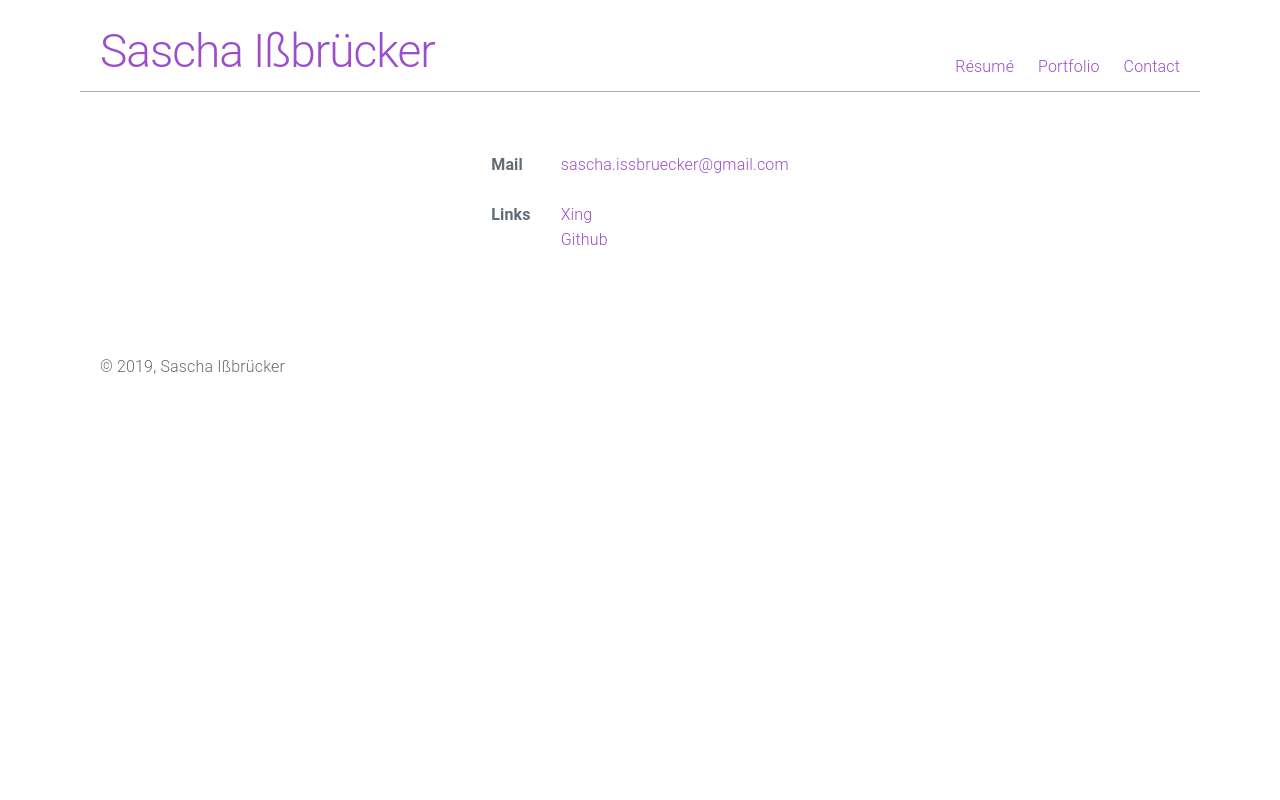
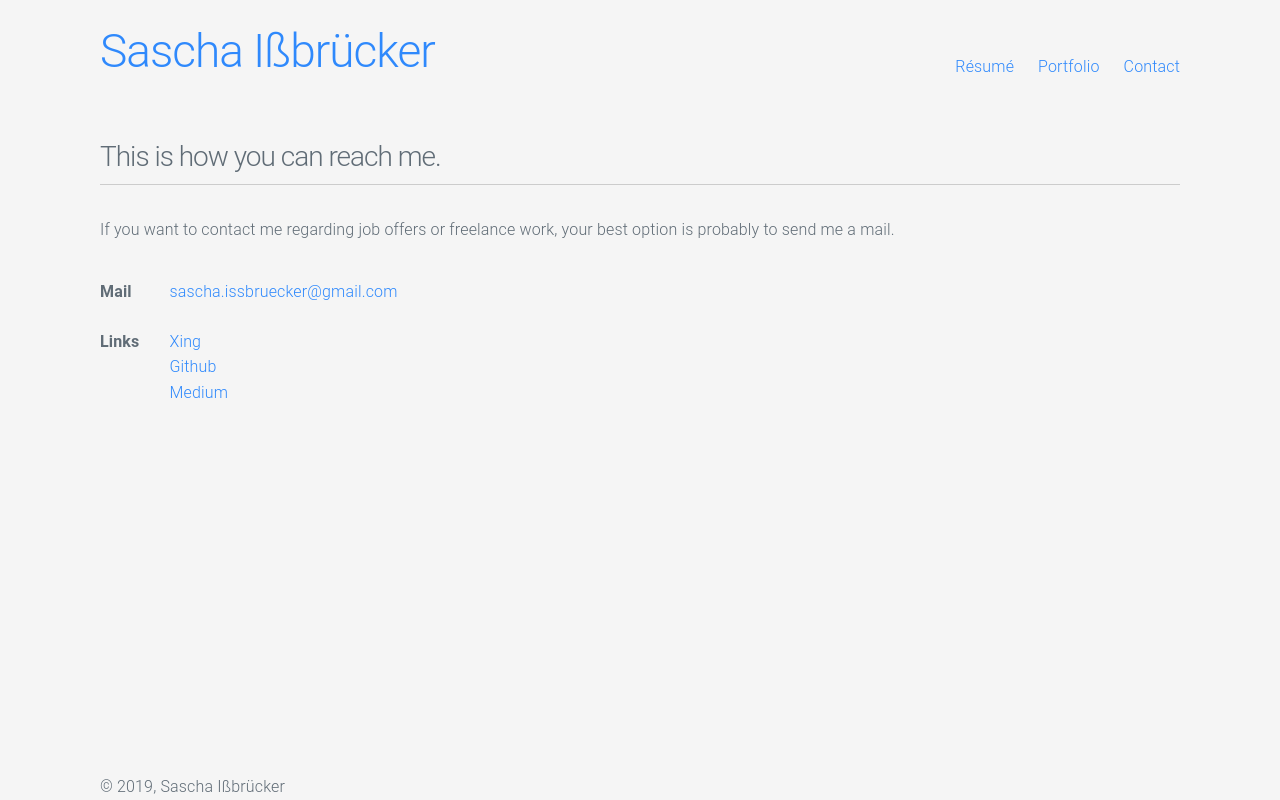
Before and after one commit to sissbruecker/homepage, a Gatsby site: page /contact in a window 1280 px wide. Built offline with nearby package versions, Linux system fonts and the light colour scheme; Gatsby itself is replaced by a stand-in of ours.

Commit message:
Add basic styling

```diff
--- a/src/components/header.js
+++ b/src/components/header.js
@@ -5,7 +5,7 @@ import styles from './header.module.css';
 
 const Header = () => (
     <header className={cn('container', styles.header)}>
-        <Link to='/'>
+        <Link to='/' className={styles.plain}>
             <h1>Sascha Ißbrücker</h1>
         </Link>
 
--- a/src/components/header.module.css
+++ b/src/components/header.module.css
@@ -4,12 +4,17 @@
     justify-content: space-between;
     align-items: flex-end;
 
-    border-bottom: solid 1px #aaa;
-    margin-top: 24px;
+    /*border-bottom: solid 1px #aaa;*/
+    margin-top: 0;
     margin-bottom: 48px;
+    padding-top: 24px;
     padding-bottom: 12px;
 }
 
 .nav > *:not(:first-child) {
     margin-left: 24px;
 }
+
+a.plain {
+    /*color: inherit;*/
+}
--- a/src/components/layout.css
+++ b/src/components/layout.css
@@ -1,3 +1,9 @@
+html, body {
+    height: 100%;
+    margin: 0;
+    padding: 0;
+}
+
 h1, h2, h3, h4, h5, h6 {
     margin: 0;
     padding: 0;
@@ -10,3 +16,34 @@ footer {
 td {
     vertical-align: top;
 }
+
+div#___gatsby {
+    min-height: 100%;
+    display: flex;
+}
+div#___gatsby > div {
+    flex: 1 1 auto;
+    display: flex;
+    flex-direction: column;
+}
+
+header, footer {
+    flex: 0 0 auto;
+}
+
+main {
+    flex: 1 1 auto;
+}
+
+/* Theme */
+body {
+    background: #f5f5f5;
+}
+
+a {
+    color: #2f89fc;
+}
+
+td {
+    border-color: #ccc;
+}
--- a/src/components/layout.js
+++ b/src/components/layout.js
@@ -28,12 +28,16 @@ const Layout = ({ children }) => {
     return (
         <>
             <Header siteTitle={data.site.siteMetadata.title}/>
-            <div className={'container'}>
-                <main>{children}</main>
-                <footer>
+            <main>
+                <div className={'container'}>
+                    {children}
+                </div>
+            </main>
+            <footer>
+                <div className={'container'}>
                     © {new Date().getFullYear()}, Sascha Ißbrücker
-                </footer>
-            </div>
+                </div>
+            </footer>
         </>
     )
 };
--- /dev/null
+++ b/src/components/subtitle.js
@@ -0,0 +1,17 @@
+import React from 'react';
+import styles from './subtitle.module.css';
+
+
+const SubTitle = ({ title, label }) => {
+    return (
+        <div className={styles.subtitle}>
+            <h3>{title}</h3>
+            {
+                label &&
+                <span className={styles.label}>{label}</span>
+            }
+        </div>
+    );
+};
+
+export default SubTitle;
--- /dev/null
+++ b/src/components/subtitle.module.css
@@ -0,0 +1,13 @@
+.subtitle {
+    border-bottom: solid 1px #ccc;
+    padding-bottom: 8px;
+    margin-bottom: 32px;
+}
+
+.subtitle * {
+    display: inline-block;
+}
+
+.subtitle .label {
+    margin-left: 32px;
+}
--- a/src/pages/contact.js
+++ b/src/pages/contact.js
@@ -2,10 +2,16 @@ import React from 'react';
 import Layout from '../components/layout';
 import SEO from '../components/seo';
 import styles from './contact.module.css';
+import SubTitle from '../components/subtitle';
 
 const ContactPage = () => (
     <Layout>
         <SEO title="Contact"/>
+
+        <SubTitle title='This is how you can reach me.'/>
+        <p>
+            If you want to contact me regarding job offers or freelance work, your best option is probably to send me a mail.
+        </p>
 
         <section className={styles.contact}>
             <table>
@@ -22,6 +28,8 @@ const ContactPage = () => (
                         <a href='https://www.xing.com/profile/Sascha_Issbruecker'>Xing</a>
                         <br/>
                         <a href='https://github.com/sissbruecker'>Github</a>
+                        <br/>
+                        <a href='https://medium.com/@sissbruecker'>Medium</a>
                     </td>
                 </tr>
                 </tbody>
--- a/src/pages/contact.module.css
+++ b/src/pages/contact.module.css
@@ -1,7 +1,7 @@
 .contact {
     display: flex;
     flex-direction: row;
-    justify-content: center;
+    /*justify-content: center;*/
 }
 
 .contact table {
```
Also changed, not shown: src/pages/index.js (+4 -16 lines), src/pages/portfolio.js (+6 -9 lines), src/pages/resume.js (+3 -6 lines), src/pages/resume.module.css (+0 -9 lines).
